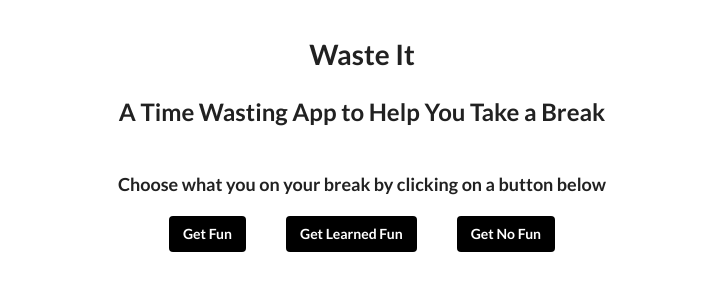
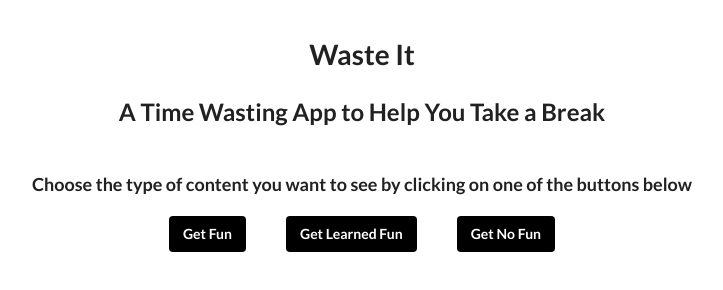
Before and after one commit to heathergh/wasteIt, a plain HTML site: page index.html in a window 1280 px wide. Shown: the whole page, without its empty margins (278-1001 px from the left). Drawn offline with nearby package versions, Linux system fonts and the light colour scheme.

Commit message:
Corrected missing word from description

```diff
--- a/index.html
+++ b/index.html
@@ -11,7 +11,7 @@
 <body>
     <h1 class="ui center aligned header">Waste It</h1>
     <h2 class="ui center aligned header">A Time Wasting App to Help You Take a Break</h2>
-    <h3 class="ui center aligned header">Choose what you on your break by clicking on a button below</h3>
+    <h3 class="ui center aligned header">Choose the type of content you want to see by clicking on one of the buttons below</h3>
     <div class="ui center aligned grid container">
         <button class="ui button get-fun">
             Get Fun
```
